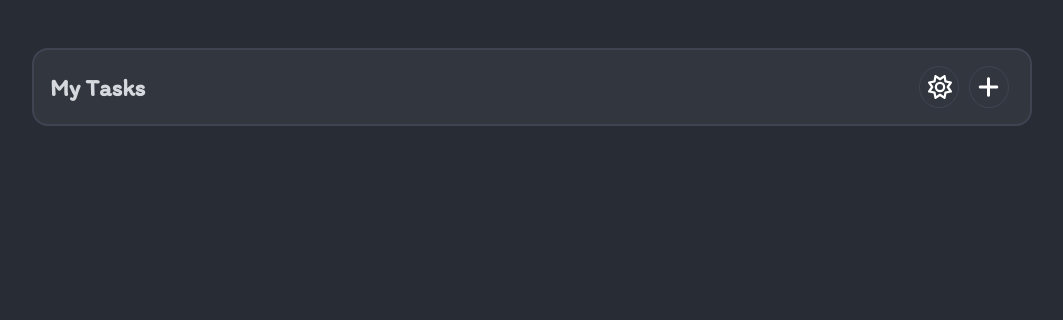
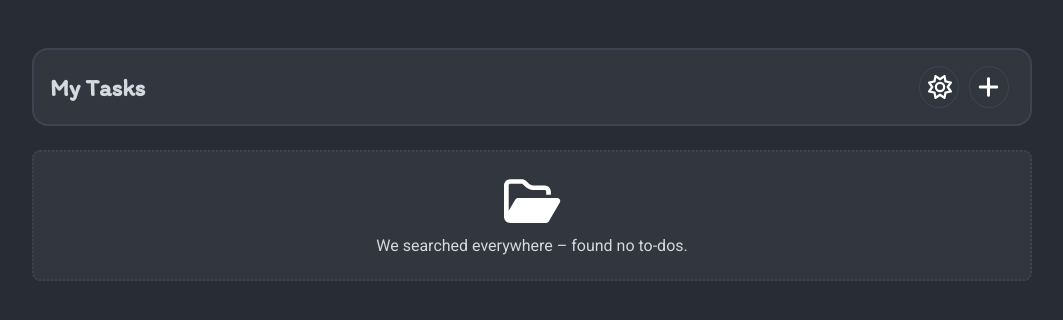
Before and after one commit to softscriptdev/to-do-app, a React (Vite) app: page / in a window 1280 px wide. Shown: the top 320 px of the page, without its empty margins (108-1171 px from the left). Built offline with nearby package versions, Linux system fonts and the light colour scheme; a web font is replaced by a local one.

Commit message:
to do status listing

```diff
--- a/src/components/ToDoApp.jsx
+++ b/src/components/ToDoApp.jsx
@@ -1,6 +1,7 @@
 import { useEffect, useState } from "react";
 import CreateToDo from "./Header";
 import ShowToDo from "./ShowToDo";
+import TuDoStatus from "./TuDoStatus";
 
 export default function ToDoApp() {
   /* NOTE set state for to dos | get to dos from local storage */
@@ -30,6 +31,8 @@ export default function ToDoApp() {
       {gettodos.length > 0 && (
         <ShowToDo todos={gettodos} setnewtodolist={setnewtodolist} />
       )}
+
+      <TuDoStatus todos={gettodos} />
     </article>
   );
 }
--- /dev/null
+++ b/src/components/TuDoStatus.jsx
@@ -0,0 +1,24 @@
+import { FontAwesomeIcon } from "@fortawesome/react-fontawesome";
+import style from "../style/todostatus.module.scss";
+import { faFolderOpen } from "@fortawesome/free-regular-svg-icons";
+
+export default function TuDoStatus({ todos }) {
+  /* NOTE analyse todos for info */
+  const completedCount = todos.filter(([_, done]) => done).length;
+  const totalCount = todos.length;
+
+  return (
+    <section className={style.status}>
+      {totalCount === 0 ? (
+        <div>
+          <FontAwesomeIcon icon={faFolderOpen} />
+          <p>We searched everywhere – found no to-dos.</p>
+        </div>
+      ) : (
+        <p>
+          {completedCount} of {totalCount} tasks completed
+        </p>
+      )}
+    </section>
+  );
+}
--- /dev/null
+++ b/src/style/todostatus.module.scss
@@ -0,0 +1,21 @@
+.status {
+  margin-top: 1.5rem;
+  border: dotted 2px hsl(var(--border));
+  padding: 1.5rem;
+  border-radius: 0.5rem;
+  background: hsl(var(--card));
+
+  p {
+    text-align: center;
+    color: hsl(var(--foreground));
+  }
+
+  div {
+    text-align: center;
+    svg {
+      height: 50px;
+      margin-bottom: 0.5rem;
+      color: var(--icon);
+    }
+  }
+}
```
